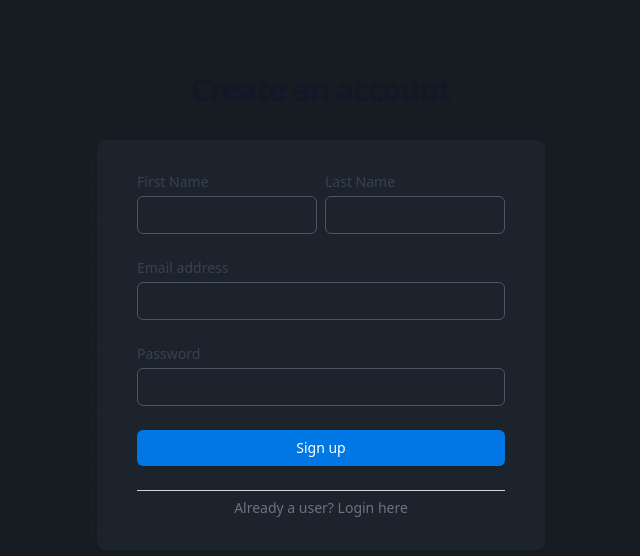
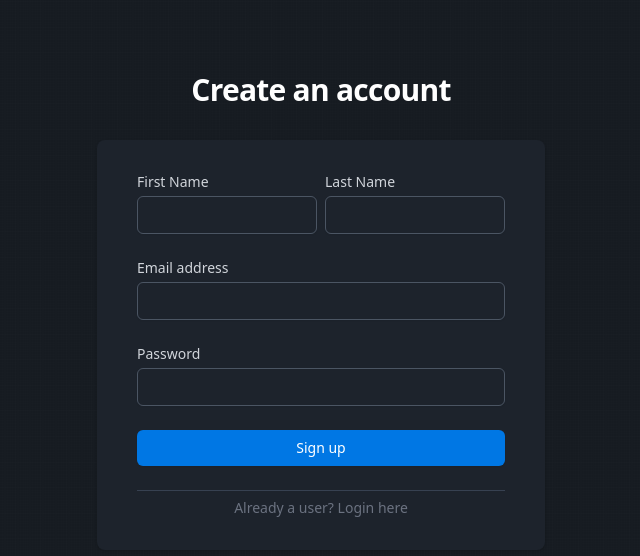
Before and after one commit to gautam-4/eir-dashboard, a Next.js app: page /signup in a window 1280 px wide. Shown: the top 556 px of the page, without its empty margins (319-959 px from the left). Built offline with nearby package versions, Linux system fonts and the light colour scheme.

Commit message:
dark mode fix

```diff
--- a/app/login/page.jsx
+++ b/app/login/page.jsx
@@ -5,7 +5,7 @@ export default function Login() {
       <>
         <div className="flex min-h-full flex-col justify-center py-12 sm:px-6 lg:px-8">
           <div className="sm:mx-auto sm:w-full sm:max-w-md">
-            <h2 className="mt-6 text-center text-3xl font-bold tracking-tight text-gray-900 dark:text-white">
+            <h2 className="mt-6 text-center text-3xl font-bold tracking-tight text-white">
               Sign in to your account
             </h2>
 
@@ -15,7 +15,7 @@ export default function Login() {
             <div className="secondary_color py-8 px-4 shadow sm:rounded-lg sm:px-10 ">
               <form className="space-y-6" action="#" method="POST">
                 <div>
-                  <label htmlFor="email" className="block text-sm font-medium text-gray-700 dark:text-gray-300">
+                  <label htmlFor="email" className="block text-sm font-medium text-gray-300">
                     Email address
                   </label>
                   <div className="mt-1">
@@ -31,7 +31,7 @@ export default function Login() {
                 </div>
 
                 <div>
-                  <label htmlFor="password" className="block text-sm font-medium text-gray-700 dark:text-gray-300">
+                  <label htmlFor="password" className="block text-sm font-medium text-gray-300">
                     Password
                   </label>
                   <div className="mt-1">
@@ -59,7 +59,7 @@ export default function Login() {
               <div className="mt-6">
                 <div className="relative">
                   <div className="absolute inset-0 flex items-center">
-                    <div className="w-full border-t border-gray-300 dark:border-gray-700" />
+                    <div className="w-full border-t border-gray-700" />
                   </div>
 
                 </div>
--- a/app/signup/page.jsx
+++ b/app/signup/page.jsx
@@ -5,7 +5,7 @@ export default function Signup() {
         <>
             <div className="flex min-h-full flex-col justify-center py-12 sm:px-6 lg:px-8">
                 <div className="sm:mx-auto sm:w-full sm:max-w-md">
-                    <h2 className="mt-6 text-center text-3xl font-bold tracking-tight text-gray-900 dark:text-white">
+                    <h2 className="mt-6 text-center text-3xl font-bold tracking-tight text-white">
                         Create an account
                     </h2>
 
@@ -16,7 +16,7 @@ export default function Signup() {
                         <form className="space-y-6" action="#" method="POST">
                             <div className="flex gap-2">
                                 <div>
-                                    <label htmlFor="email" className="block text-sm font-medium text-gray-700 dark:text-gray-300">
+                                    <label htmlFor="email" className="block text-sm font-medium text-gray-300">
                                         First Name
                                     </label>
                                     <div className="mt-1">
@@ -30,7 +30,7 @@ export default function Signup() {
                                     </div>
                                 </div>
                                 <div>
-                                    <label htmlFor="email" className="block text-sm font-medium text-gray-700 dark:text-gray-300">
+                                    <label htmlFor="email" className="block text-sm font-medium text-gray-300">
                                         Last Name
                                     </label>
                                     <div className="mt-1">
@@ -46,7 +46,7 @@ export default function Signup() {
                             </div>
 
                             <div>
-                                <label htmlFor="email" className="block text-sm font-medium text-gray-700 dark:text-gray-300">
+                                <label htmlFor="email" className="block text-sm font-medium text-gray-300">
                                     Email address
                                 </label>
                                 <div className="mt-1">
@@ -62,7 +62,7 @@ export default function Signup() {
                             </div>
 
                             <div>
-                                <label htmlFor="password" className="block text-sm font-medium text-gray-700 dark:text-gray-300">
+                                <label htmlFor="password" className="block text-sm font-medium text-gray-300">
                                     Password
                                 </label>
                                 <div className="mt-1">
@@ -89,7 +89,7 @@ export default function Signup() {
                         <div className="mt-6">
                             <div className="relative">
                                 <div className="absolute inset-0 flex items-center">
-                                    <div className="w-full border-t border-gray-300 dark:border-gray-700" />
+                                    <div className="w-full border-t border-gray-700" />
                                 </div>
 
                             </div>
```
